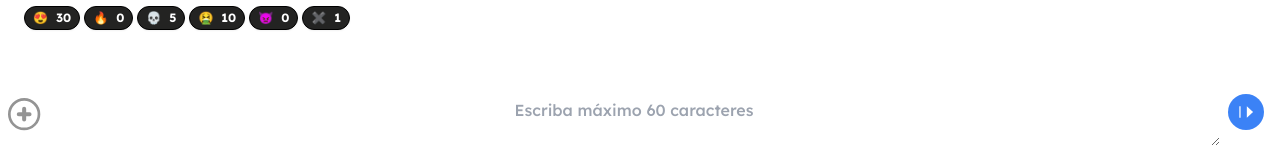
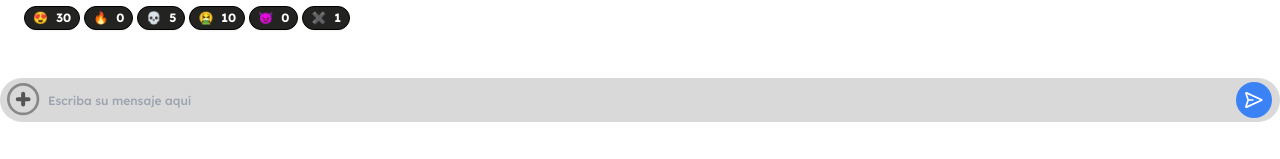
Before and after one commit to No-Country/s12-08-ft-node-react, a React (Vite) app in the folder frontend/pov/: page /chats/1 in a window 1280 px wide. Shown: the part 701-860 px from the top of the page. After the commit the page ends 825 px from the top, so only its background shows below. Built offline with nearby package versions, Linux system fonts and the light colour scheme; sample sign-in values are in the browser's storage.

Commit message:
front-CardSubscription-refactor-6/12/23 refactorizacion del MessageBar

```diff
--- a/frontend/pov/src/components/MessageBar/MessageBar.jsx
+++ b/frontend/pov/src/components/MessageBar/MessageBar.jsx
@@ -1,124 +1,72 @@
-import { useState } from 'react';
-import { toast } from 'react-hot-toast';
+import { useState } from "react";
+import FileUpload from "../Svg/FileUpload";
+import Send from "../Svg/Send";
+import { toast } from "react-hot-toast";
 
 function MessageBar() {
-    const [message, setMessage] = useState('');
+    const [file, setFile] = useState(null);
+    const [message, setMessage] = useState("");
 
-    const handleFileUpload = async (e) => {
-        const file = e.target.files[0];
-
-        if (file) {
-            const loadingToastId = toast.loading('Cargando imagen...', {
-                position: 'top-center',
-            });
-
-            try {
-                await new Promise(resolve => setTimeout(resolve, 2000));
-                toast.success('Carga exitosa!', { id: loadingToastId });
-                console.log('Archivo cargado:', file);
-            } catch (error) {
-                toast.error('Error al cargar la imagen', { id: loadingToastId });
-            }
-        }
+    const handleFileChange = (e) => {
+        const selectedFile = e.target.files[0];
+        setFile(selectedFile);
     };
 
     const handleSendMessage = () => {
-        // Verifica si el campo de mensaje está vacío antes de enviar
-        if (message.trim() === '') {
-            toast.error('Por favor, escribe un mensaje antes de enviar.');
+        if (!file && !message) {
+            toast.error("Por favor, elija un archivo o escriba un mensaje.");
             return;
         }
 
-        console.log('Mensaje enviado:', message);
+        toast.success("Mensaje enviado con éxito");
 
-        toast.promise(
-            new Promise((resolve) => {
-                setTimeout(() => {
-                    resolve();
-                }, 2000);
-            }),
-            {
-                loading: 'Enviando mensaje...',
-                success: () => {
-                    setMessage('');
-                    return 'Mensaje enviado con éxito!';
-                },
-                error: 'Error al enviar el mensaje.',
-                position: 'top-center',
-            }
-        );
+        // Reinicia el estado del formulario
+        setFile(null);
+        setMessage("");
     };
 
-    const handleTextareaChange = (e) => {
-        if (e.target.value.length <= 60) {
-            setMessage(e.target.value);
-        }
+    const handleFileUpload = () => {
+        toast.info("Cargando archivo...");
     };
 
     return (
-        <div className="message-bar-container ml-4 p-4 border border-none rounded relative">
-            <div className="absolute -left-4 top-1 flex items-center ">
-                <label htmlFor="file-upload" className="pt-8 pl-2 z-50 cursor-pointer">
-                    <svg
-                        width="35"
-                        height="35"
-                        viewBox="0 0 26 26"
-                        fill="none"
-                        xmlns="http://www.w3.org/2000/svg"
+        <form className="justify-between h-[44px] mt-4 py-2 flex items-center bg-[#d9d9d9] rounded-full">
+            <label
+                htmlFor="file-upload"
+                className="btn btn-ghost btn-circle avatar px-0 hover:bg-transparent"
             >
-                        <circle
-                            cx="12"
-                            cy="12"
-                            r="11"
-                            stroke="#949494"
-                            strokeWidth="2"
-                            fill="none"
-                        />
-                        <path
-                            d="M12 8V16M8 12H16"
-                            stroke="#949494"
-                            strokeWidth="3"
-                            strokeLinecap="round"
-                            strokeLinejoin="round"
-                        />
-                    </svg>
-                </label>
+                <div className="flex items-center">
+                    <FileUpload />
+                </div>
                 <input
                     type="file"
                     id="file-upload"
-                    onChange={handleFileUpload}
                     className="hidden"
+                    onChange={handleFileChange}
                 />
-            </div>
-            <form className="flex items-center ml-4 rounded">
+            </label>
+
             <textarea
+                type="text"
+                placeholder="Escriba su mensaje aquí"
                 value={message}
-                    onChange={handleTextareaChange}
-                    placeholder="Escriba máximo 60 caracteres"
-                    className="flex-1 text-center mt-3 pt-2 rounded"
-                />
-                <div className="ml-2">
+                onChange={(e) => setMessage(e.target.value)}
+                className="bg-transparent text-[12px] h-4 resize-none outline-none w-full"
+            ></textarea>
+
+            <div className="flex items-center mx-2">
                 <button
                     type="button"
-                        onClick={handleSendMessage}
+                    onClick={() => {
+                        handleSendMessage(); // Llama a handleSendMessage primero
+                        handleFileUpload(); // Luego a handleFileUpload
+                    }}
                     className="bg-blue-500 text-white rounded-full p-2 hover:bg-blue-600"
                 >
-                        <svg
-                            width="20"
-                            height="20"
-                            viewBox="0 0 24 24"
-                            fill="none"
-                            xmlns="http://www.w3.org/2000/svg"
-                        >
-                            <path
-                                d="M13 19V5L20.5 12L13 19ZM4 5H5.5V19H4V5Z"
-                                fill="#FFFFFF"
-                            />
-                        </svg>
+                    <Send />
                 </button>
             </div>
         </form>
-        </div>
     );
 }
 
--- a/frontend/pov/src/components/Subscription/CardSubscription.jsx
+++ b/frontend/pov/src/components/Subscription/CardSubscription.jsx
@@ -1,7 +1,5 @@
 import { Link } from 'react-router-dom';
 import PropTypes from 'prop-types';
-
-
 
 const CardSubscription = ({ subscription }) => {
   const { image, name } = subscription;
@@ -9,9 +7,9 @@ const CardSubscription = ({ subscription }) => {
   return (
     <div className="card text-neutral-content relative rounded-[20px] bg-slate-50">
       <div className="card-body items-center text-center relative">
-        <div className="dropdown dropdown-end  right-0 top-0 absolute">
+        <div className="dropdown dropdown-end right-0 top-0 absolute">
           {/* Option */}
-          <label tabIndex={0} className="btn btn-ghost btn-circle  avatar">
+          <label tabIndex={0} className="btn btn-ghost btn-circle avatar">
             <svg
               width="20"
               height="8"
@@ -46,13 +44,23 @@ const CardSubscription = ({ subscription }) => {
             tabIndex={0}
             className="mt-3 z-[1] p-2 gap-4 shadow menu menu-sm dropdown-content items-center rounded-box w-32 text-black bg-white border border-black"
           >
-            <li><Link className='text-center' to='/chats'>Ver perfil</Link></li>
-            <li className='hover:cursor-pointer m-0 p-0 ' onClick={() => console.log('Te suscribiste')}>Suscribete</li>
+            <li>
+              <Link className="text-center" to="/chats">
+                Ver perfil
+              </Link>
+            </li>
+            <li
+              className="hover:cursor-pointer m-0 p-0"
+              onClick={() => console.log('Te suscribiste')}
+            >
+              Suscribete
+            </li>
           </ul>
         </div>
       </div>
       <div className="card-actions bg-[#949494] rounded-b-[20px] grid grid-rows-[auto,auto] gap-2 items-center">
         <div className="row-start-1 row-end-3">
+          <Link to="/chats"> {/* Cambiar a la ruta que se va a utilizar */}
             <div
               id="avatar"
               className="rounded-full overflow-hidden w-14 h-14 md:w-15 md:h-15 border-2 transform -translate-y-1/2 ml-4"
@@ -63,6 +71,7 @@ const CardSubscription = ({ subscription }) => {
                 className="object-cover w-full h-full bg-slate-500"
               />
             </div>
+          </Link>
         </div>
         <div className="row-start-3 col-span-full text-center flex items-center ml-5 mt-[-15px]">
           <div className="text-black ml-0 mt-[-25px]">{name}</div>
@@ -76,7 +85,7 @@ CardSubscription.propTypes = {
   subscription: PropTypes.shape({
     id: PropTypes.number.isRequired,
     image: PropTypes.string.isRequired,
-    title: PropTypes.string.isRequired, // Ajusta las propiedades según tus necesidades
+    title: PropTypes.string.isRequired,
     price: PropTypes.number.isRequired,
     name: PropTypes.string.isRequired,
     subscribed: PropTypes.bool.isRequired,
--- a/frontend/pov/src/components/Subscription/ContainerSubscriptions.jsx
+++ b/frontend/pov/src/components/Subscription/ContainerSubscriptions.jsx
@@ -1,6 +1,7 @@
 import CardSubscription from './CardSubscription';
 import {useSelector} from 'react-redux';
 import './ContainerSubscriptions.css';
+
 
 const ContainerSubscriptions = () => {
     const token = useSelector( (state)=>{
@@ -64,6 +65,7 @@ const ContainerSubscriptions = () => {
             <div className="grid grid-cols-1 md:grid-cols-2 lg:grid-cols-3 gap-4 sm:w-full">
                 {renderSubscriptions()}
             </div>
+
         </div>
     );
 
--- /dev/null
+++ b/frontend/pov/src/components/Svg/FileUpload.jsx
@@ -0,0 +1,32 @@
+
+function FileUpload() {
+    return (
+        <svg
+            width="35"
+            height="35"
+            viewBox="0 0 26 26"
+            fill="none"
+            xmlns="http://www.w3.org/2000/svg"
+        >
+            <circle
+                cx="12"
+                cy="12"
+                r="11"
+                stroke="#888888"
+                strokeWidth="2"
+                fill="none"
+            />
+            <path
+                d="M12 8V16M8 12H16"
+                stroke="#555555"
+                strokeWidth="3"
+                strokeLinecap="round"
+                strokeLinejoin="round"
+            />
+        </svg>
+
+
+    )
+}
+
+export default FileUpload
--- /dev/null
+++ b/frontend/pov/src/components/Svg/Send.jsx
@@ -0,0 +1,21 @@
+function Send() {
+    return (
+        <svg
+            xmlns="http://www.w3.org/2000/svg"
+            width="20"
+            height="20"
+            viewBox="0 0 24 24"
+            fill="none"
+        >
+            <path
+                d="M10.5004 11.9998H5.00043M4.91577 12.2913L2.58085 19.266C2.39742 19.8139 2.3057 20.0879 2.37152 20.2566C2.42868 20.4031 2.55144 20.5142 2.70292 20.5565C2.87736 20.6052 3.14083 20.4866 3.66776 20.2495L20.3792 12.7293C20.8936 12.4979 21.1507 12.3822 21.2302 12.2214C21.2993 12.0817 21.2993 11.9179 21.2302 11.7782C21.1507 11.6174 20.8936 11.5017 20.3792 11.2703L3.66193 3.74751C3.13659 3.51111 2.87392 3.39291 2.69966 3.4414C2.54832 3.48351 2.42556 3.59429 2.36821 3.74054C2.30216 3.90893 2.3929 4.18231 2.57437 4.72906L4.91642 11.7853C4.94759 11.8792 4.96317 11.9262 4.96933 11.9742C4.97479 12.0168 4.97473 12.0599 4.96916 12.1025C4.96289 12.1506 4.94718 12.1975 4.91577 12.2913Z"
+                stroke="white"
+                strokeWidth="2"
+                strokeLinecap="round"
+                strokeLinejoin="round"
+            />
+        </svg>
+    );
+}
+
+export default Send;
```
Lines whose indentation alone changed are shown as unchanged.
